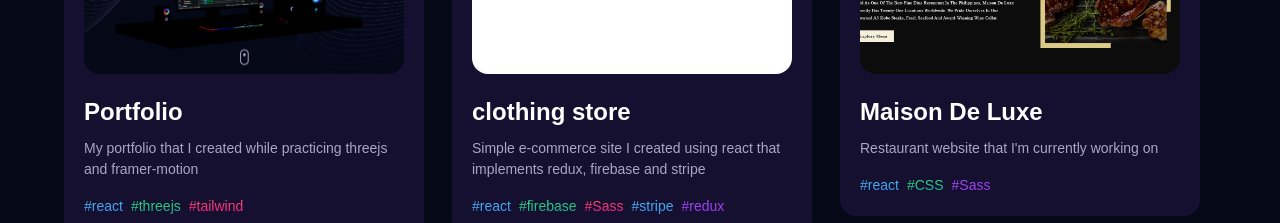
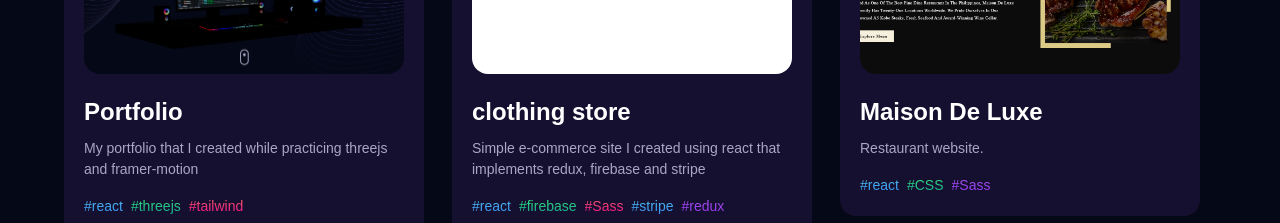
Before and after one commit to arvee0220/portfolio, a React (Vite) app: page / in a window 1280 px wide. Shown: the part 2562-2785 px from the top of the page. Built offline with nearby package versions, Linux system fonts and the light colour scheme.

Commit message:
Update constants.js

```diff
--- a/src/constants/constants.js
+++ b/src/constants/constants.js
@@ -122,7 +122,7 @@ const projects = [
 	},
 	{
 		name: "Maison De Luxe",
-		description: "Restaurant website that I'm currently working on",
+		description: "Restaurant website.",
 		tags: [
 			{
 				name: "react",
```
